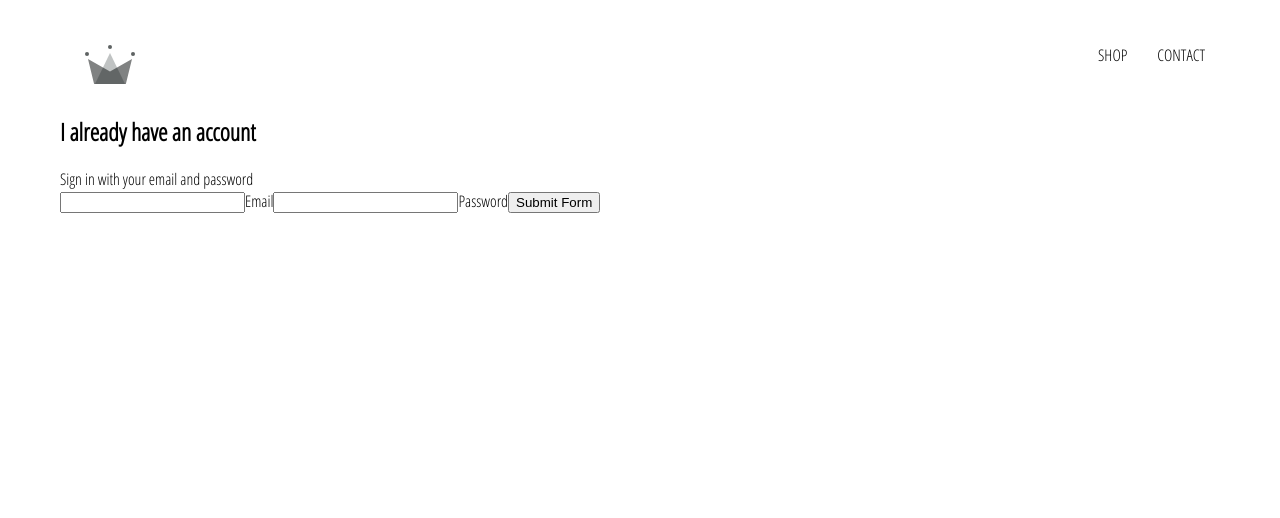
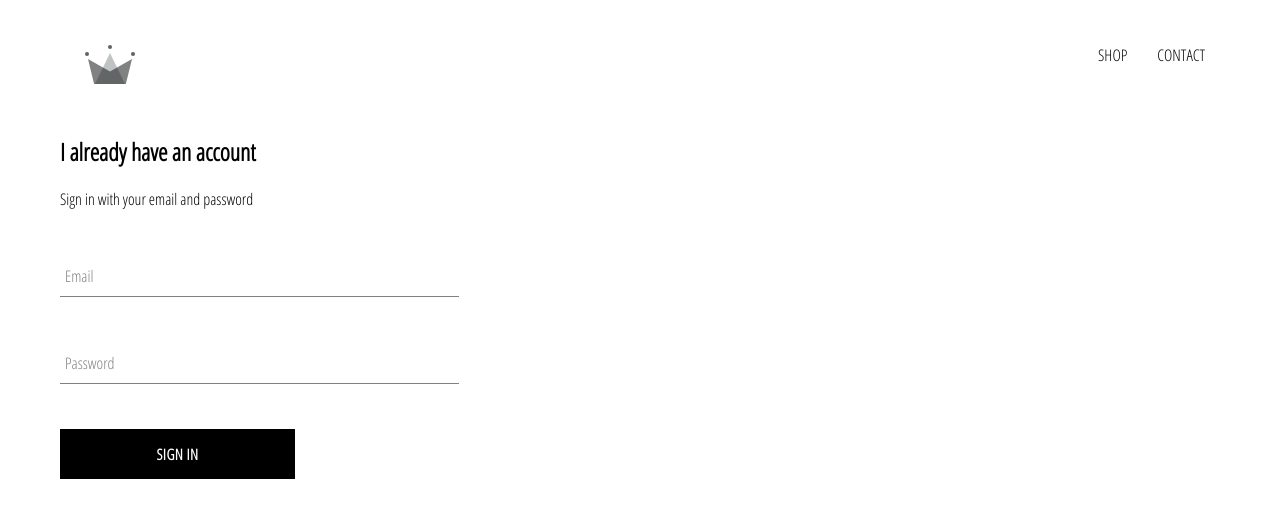
Before and after one commit to Boki7/ecommerce-platform, a React (Create React App) app: page /signin in a window 1280 px wide. Shown: the top 518 px of the page. Built offline with nearby package versions, Linux system fonts and the light colour scheme.

Commit message:
form-input and custom button components

```diff
--- /dev/null
+++ b/src/components/CustomButton/CustomButton.js
@@ -0,0 +1,14 @@
+import React from 'react';
+
+// STYLE
+import './CustomButton.scss';
+
+const CustomButton = ({children, ...otherProps}) => {
+    return (
+        <div className="custom-button" {...otherProps}>
+            {children}
+        </div>
+    );
+};
+
+export default CustomButton;
--- /dev/null
+++ b/src/components/CustomButton/CustomButton.scss
@@ -0,0 +1,23 @@
+.custom-button {
+    max-width: 165px;
+    width: auto;
+    height: 50px;
+    letter-spacing: 0.5px;
+    line-height: 50px;
+    padding: 0 35px 0 35px;
+    font-size: 15px;
+    background-color: black;
+    color: white;
+    text-transform: uppercase;
+    font-family: 'Open Sans Condensed';
+    font-weight: bolder;
+    border: none;
+    cursor: pointer;
+    text-align: center;
+
+    &:hover {
+      background-color: white;
+      color: black;
+      border: 1px solid black;
+    }
+  }
--- /dev/null
+++ b/src/components/FormInput/FormInput.js
@@ -0,0 +1,25 @@
+import React from 'react';
+
+// STYLE
+import './FormInput.scss';
+
+const FormInput = ({name, type, value, required, handleChange, label}) => {
+
+    const renderLabel = () => {
+        if(label){
+            const shrinkLabel = value.length > 0 ? 'shrink' : ``;
+            return <label className={`form-input-label ${shrinkLabel}`}>{label}</label>
+        }
+        return null;
+    }
+
+
+    return (
+        <div className="group">
+            <input className="form-input" name={name} type={type} value={value} required={required} onChange={handleChange} />
+            {renderLabel()}
+        </div>
+    );
+};
+
+export default FormInput;
--- /dev/null
+++ b/src/components/FormInput/FormInput.scss
@@ -0,0 +1,54 @@
+$sub-color: grey;
+$main-color: black;
+
+@mixin shrinkLabel {
+  top: -14px;
+  font-size: 12px;
+  color: $main-color;
+}
+
+.group {
+  position: relative;
+  margin: 45px 0;
+
+  .form-input {
+    background: none;
+    background-color: white;
+    color: $sub-color;
+    font-size: 18px;
+    padding: 10px 10px 10px 5px;
+    display: block;
+    width: 100%;
+    border: none;
+    border-radius: 0;
+    border-bottom: 1px solid $sub-color;
+    margin: 25px 0;
+
+    &:focus {
+      outline: none;
+    }
+
+    &:focus ~ .form-input-label {
+      @include shrinkLabel();
+    }
+  }
+
+  input[type='password'] {
+    letter-spacing: 0.3em;
+  }
+
+  .form-input-label {
+    color: $sub-color;
+    font-size: 16px;
+    font-weight: normal;
+    position: absolute;
+    pointer-events: none;
+    left: 5px;
+    top: 10px;
+    transition: 300ms ease all;
+
+    &.shrink {
+      @include shrinkLabel();
+    }
+  }
+}
--- a/src/components/SignIn/SignIn.js
+++ b/src/components/SignIn/SignIn.js
@@ -2,6 +2,10 @@
 
 // STYLE
 import "./SignIn.scss";
+
+// COMPONENTS
+import FormInput from "../FormInput/FormInput";
+import CustomButton from '../CustomButton/CustomButton';
 
 export class SignIn extends Component {
   state = {
@@ -28,23 +32,23 @@
         <h2>I already have an account</h2>
         <span>Sign in with your email and password</span>
         <form onSubmit={this.handleSubmit}>
-          <input
+          <FormInput
             name="email"
             type="email"
             value={this.state.email}
             required
-            onChange={this.handleChange}
+            handleChange={this.handleChange}
+            label="Email"
           />
-          <label>Email</label>
-          <input
+          <FormInput
             name="password"
             type="password"
             value={this.state.password}
             required
-            onChange={this.handleChange}
+            handleChange={this.handleChange}
+            label="Password"
           />
-          <label>Password</label>
-          <button>Submit Form</button>
+          <CustomButton type="submit">Sign in</CustomButton>
         </form>
       </div>
     );
--- a/src/components/SignIn/SignIn.scss
+++ b/src/components/SignIn/SignIn.scss
@@ -0,0 +1,9 @@
+.sign-in {
+    width: 30vw;
+    display: flex;
+    flex-direction: column;
+
+    .title {
+        margin: 10px;
+    }
+}
```
